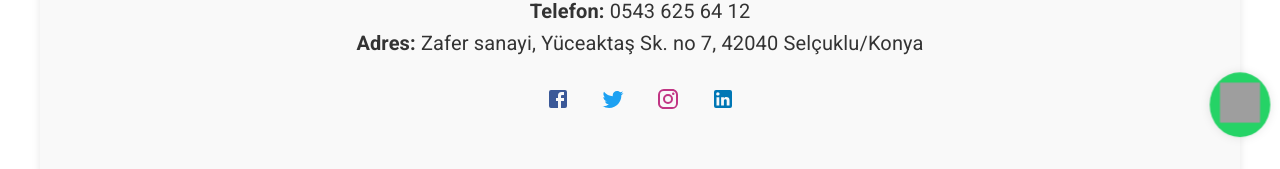
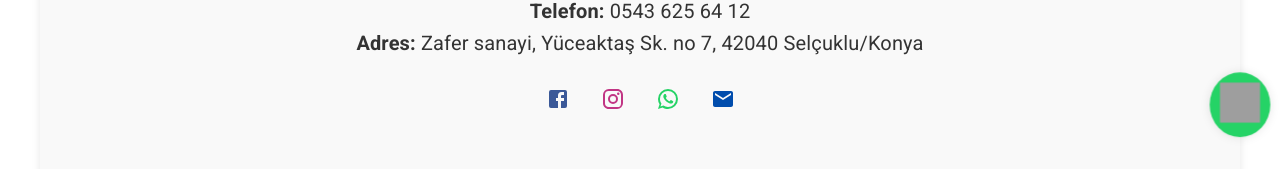
Before and after one commit to gorkemyelken/aran-makina, a React (Create React App) app: page /iletisim in a window 1280 px wide. Shown: the part 295-464 px from the top of the page. Built offline with nearby package versions, Linux system fonts and the light colour scheme; grey boxes are pictures that could not be loaded.

Commit message:
ProductPage updated.

```diff
--- a/src/pages/Contact.js
+++ b/src/pages/Contact.js
@@ -7,7 +7,7 @@ import {
   Divider,
   IconButton,
 } from "@mui/material";
-import { Facebook, Twitter, Instagram, LinkedIn } from "@mui/icons-material";
+import { Facebook, Instagram, WhatsApp, Email } from "@mui/icons-material";
 import "../styles/Contact.css";
 
 const Contact = () => {
@@ -38,25 +38,21 @@ const Contact = () => {
             <Facebook style={{ color: "#3b5998" }} />
           </IconButton>
           <IconButton
-            href="https://twitter.com"
-            target="_blank"
-            aria-label="Twitter"
-          >
-            <Twitter style={{ color: "#1DA1F2" }} />
-          </IconButton>
-          <IconButton
-            href="https://instagram.com"
+            href="https://www.instagram.com/aranmakine/"
             target="_blank"
             aria-label="Instagram"
           >
             <Instagram style={{ color: "#C13584" }} />
           </IconButton>
           <IconButton
-            href="https://linkedin.com"
+            href="https://wa.me/905436256412"
             target="_blank"
-            aria-label="LinkedIn"
+            aria-label="WhatsApp"
           >
-            <LinkedIn style={{ color: "#0077B5" }} />
+            <WhatsApp style={{ color: "#25D366" }} />
+          </IconButton>
+          <IconButton href="mailto:bilgi@arancaraskal.com" aria-label="Email">
+            <Email style={{ color: "#014DAD" }} />
           </IconButton>
         </Box>
       </Grid>
--- a/src/pages/ProductPage.js
+++ b/src/pages/ProductPage.js
@@ -12,6 +12,13 @@ import {
   CardMedia,
   Button,
   Box,
+  Table,
+  TableBody,
+  TableCell,
+  TableContainer,
+  TableHead,
+  TableRow,
+  Paper,
 } from "@mui/material";
 import WhatsAppIcon from "@mui/icons-material/WhatsApp";
 import "../styles/ProductPage.css";
@@ -29,7 +36,7 @@ const ProductPage = () => {
         const productData = await fetchProductById(productId);
         setProduct(productData);
         if (productData.photos && productData.photos.length > 0) {
-          setSelectedPhoto(productData.photos[0].url); // İlk fotoğrafı varsayılan olarak seç
+          setSelectedPhoto(productData.photos[0].url);
         }
       } catch (error) {
         setError("Ürün bilgileri alınırken bir hata oluştu.");
@@ -81,17 +88,24 @@ const ProductPage = () => {
             {/* Seçilen fotoğrafı büyük olarak göster */}
             <CardMedia
               component="img"
-              image="https://via.placeholder.com/400x200"
+              image={selectedPhoto || "https://via.placeholder.com/400x200"}
               alt="Seçilen Ürün Fotoğrafı"
-              style={{ borderRadius: "8px", marginBottom: "10px", width: '100%', height: 'auto' }}
+              style={{
+                borderRadius: "8px",
+                marginBottom: "10px",
+                width: "100%",
+                height: "auto",
+              }}
             />
             {/* Alt galeri */}
             <Box display="flex" justifyContent="center" flexWrap="wrap">
-              {product.photos && product.photos.length > 1 && product.photos.map((photo, index) => (
+              {product.photos &&
+                product.photos.length > 1 &&
+                product.photos.map((photo, index) => (
                   <CardMedia
                     key={index}
                     component="img"
-                  image="https://via.placeholder.com/400x200"
+                    image={photo.url}
                     alt={`Galeri Fotoğrafı ${index + 1}`}
                     onClick={() => handlePhotoClick(photo.url)}
                     style={{
@@ -100,7 +114,10 @@ const ProductPage = () => {
                       margin: "5px",
                       borderRadius: "4px",
                       cursor: "pointer",
-                    border: selectedPhoto === photo.url ? "2px solid black" : "1px solid #ccc",
+                      border:
+                        selectedPhoto === photo.url
+                          ? "2px solid black"
+                          : "1px solid #ccc",
                     }}
                   />
                 ))}
@@ -114,16 +131,23 @@ const ProductPage = () => {
               {product.description || "Ürün açıklaması mevcut değil."}
             </Typography>
 
+            {/* Model ve kapasiteyi göster */}
             <List>
-              {product.features.map((feature) => (
+              {product.features
+                .filter(
+                  (feature) =>
+                    feature.featureName.name === "Model" ||
+                    feature.featureName.name === "Kapasite"
+                )
+                .map((feature) => (
                   <ListItem key={feature.productFeatureId}>
                     <ListItemText
-                    primary={feature.featureName.name}
-                    secondary={feature.value}
+                      primary={`${feature.featureName.name}: ${feature.value}`}
                     />
                   </ListItem>
                 ))}
             </List>
+
             <Button
               variant="contained"
               color="success"
@@ -135,6 +159,45 @@ const ProductPage = () => {
             </Button>
           </Grid>
         </Grid>
+
+        {/* Diğer özellikleri aşağıda ortalanmış bir tablo şeklinde göster */}
+        <Box sx={{ marginTop: "50px", display: "flex", justifyContent: "center" }}>
+  <TableContainer component={Paper} sx={{ maxWidth: "800px", borderRadius: "12px", boxShadow: "0 4px 12px rgba(0, 0, 0, 0.1)" }}>
+    <Table>
+      <TableHead>
+        <TableRow sx={{ backgroundColor: "#014DAD" }}>
+          <TableCell sx={{ fontWeight: "bold", color: "#ffffff", fontSize: "1rem" }}>
+            Özellik
+          </TableCell>
+          <TableCell sx={{ fontWeight: "bold", color: "#ffffff", fontSize: "1rem" }}>
+            Değer
+          </TableCell>
+        </TableRow>
+      </TableHead>
+      <TableBody>
+        {product.features
+          .filter(
+            (feature) =>
+              feature.featureName.name !== "Model" &&
+              feature.featureName.name !== "Kapasite"
+          )
+          .map((feature, index) => (
+            <TableRow
+              key={feature.productFeatureId}
+              sx={{
+                backgroundColor: index % 2 === 0 ? "#f9f9f9" : "#e0e0e0",
+              }}
+            >
+              <TableCell sx={{ fontWeight: "bold" }}>{feature.featureName.name}</TableCell>
+              <TableCell>{feature.value}</TableCell>
+            </TableRow>
+          ))}
+      </TableBody>
+    </Table>
+  </TableContainer>
+</Box>
+
+
       </Container>
     )
   );
```
Lines whose indentation alone changed are shown as unchanged.
